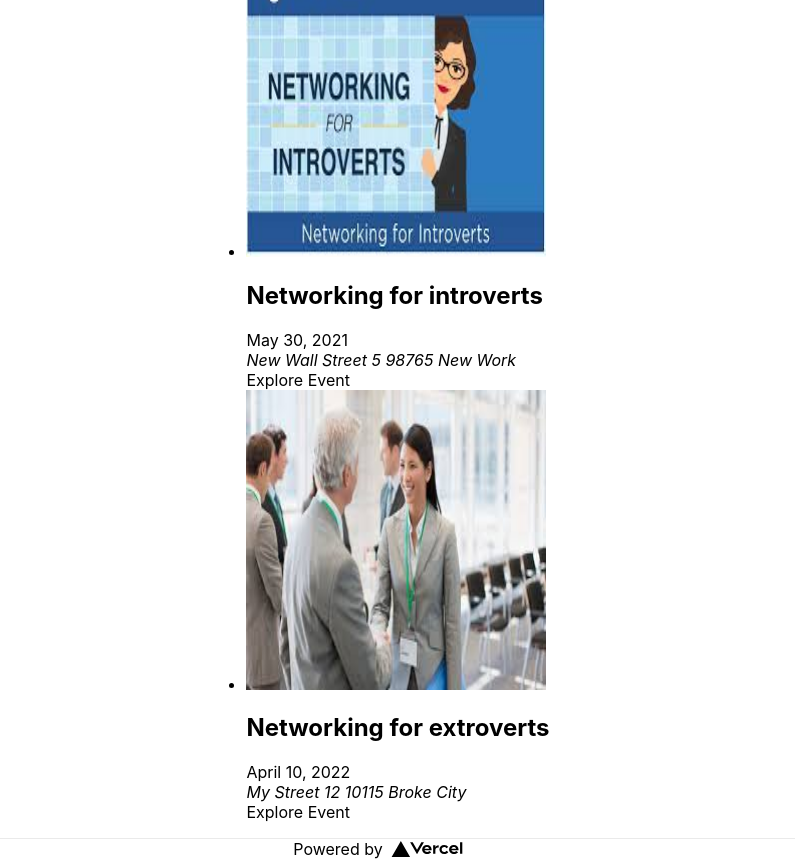
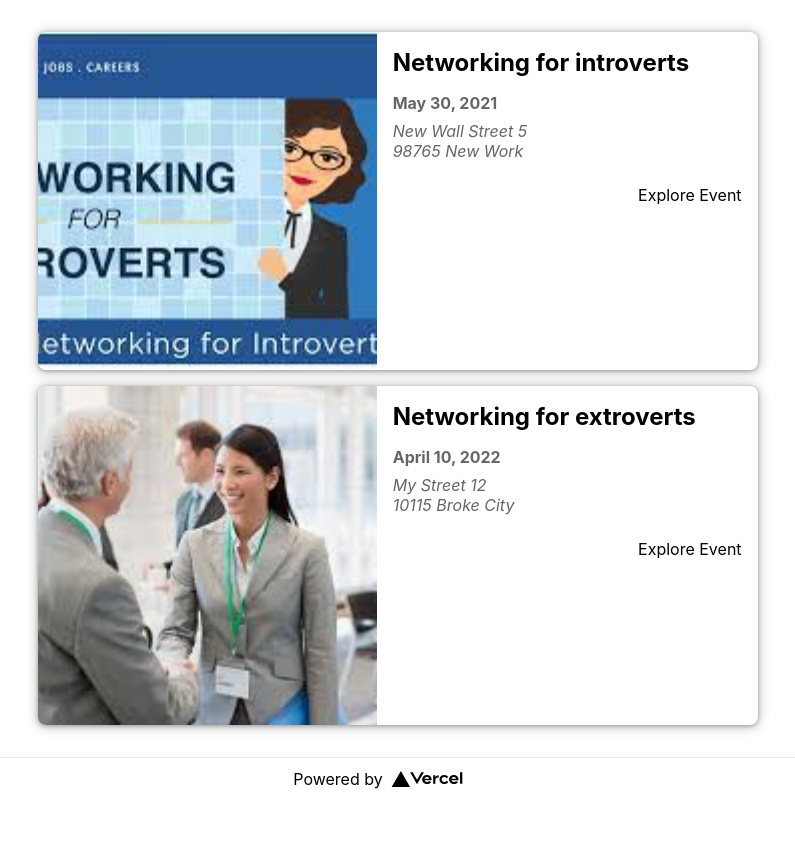
Before and after one commit to maustrauk/next-events, a Next.js app: page / in a window 1280 px wide. Shown: the whole page, without its empty margins (262-1057 px from the left). After the commit the page ends 800 px from the top, so only its background shows below. Built offline with nearby package versions, Linux system fonts and the light colour scheme.

Commit message:
Adding event-item styles

```diff
--- a/components/events/event-item.js
+++ b/components/events/event-item.js
@@ -1,6 +1,8 @@
 import Image from 'next/image';
 import Link from 'next/link';
 import PropTypes from 'prop-types';
+
+import classes from './event-item.module.css';
 
 const EventItem = (props) => {
 
@@ -17,19 +19,19 @@
     const exploreLink = `/events/${id}`;
 
     return (
-        <li>
-            <Image src={'/' + image} alt={title} width={300} height={300}/>
-            <div>
-                <div>
+        <li className={classes.item}>
+            <Image src={'/' + image} alt={title} width={400} height={400} className={classes.image}/>
+            <div className={classes.content}>
+                <div className={classes.summary}>
                     <h2>{title}</h2>
-                    <div>
+                    <div className={classes.date}>
                         <time>{humanReadableDate}</time>
                     </div>
-                    <div>
+                    <div className={classes.address}>
                         <address>{formattedAddress}</address>
                     </div>
                 </div>
-                <div>
+                <div className={classes.actions}>
                     <Link href={exploreLink}>Explore Event</Link>
                 </div>
             </div>
--- /dev/null
+++ b/components/events/event-item.module.css
@@ -0,0 +1,103 @@
+.item {
+    box-shadow: 0 1px 4px rgba(0, 0, 0, 0.3), 0 1px 12px 2px rgba(0, 0, 0, 0.2);
+    border-radius: 8px;
+    overflow: hidden;
+    background-color: white;
+    margin: 1rem;
+    display: flex;
+    flex-direction: column;
+    gap: 1rem;
+  }
+
+  .item .image {
+    width: 100%;
+    object-fit: cover;
+    height: 10rem;
+  }
+
+  .content {
+    width: 100%;
+    padding: 0 1rem;
+    text-align: center;
+  }
+
+  .content h2 {
+    margin: 0.5rem 0;
+  }
+
+  .date,
+  .address {
+    display: flex;
+    gap: 0.5rem;
+    align-items: center;
+  }
+
+  .date svg,
+  .address svg {
+    width: 1.25rem;
+    height: 1.25rem;
+    color: #666666;
+  }
+
+  .content time {
+    color: #666666;
+    font-weight: bold;
+  }
+
+  .content address {
+    margin: 0.5rem 0;
+    color: #666666;
+    white-space: pre;
+  }
+
+  .actions {
+    display: flex;
+    flex-direction: column;
+    padding: 1rem;
+  }
+
+  .actions a {
+    display: block;
+  }
+
+  .actions a span {
+    vertical-align: middle;
+  }
+
+  .icon {
+    margin-left: 0.5rem;
+    display: inline-flex;
+    justify-content: center;
+    align-items: center;
+  }
+
+  .icon svg {
+    width: 1.25rem;
+    height: 1.25rem;
+  }
+
+  @media (min-width: 768px) {
+    .item {
+      flex-direction: row;
+    }
+
+    .item img {
+      width: 40%;
+      height: 14rem;
+    }
+
+    .content {
+      width: 60%;
+      padding: 0;
+      text-align: left;
+    }
+
+    .content h2 {
+      margin: 1rem 0;
+    }
+
+    .actions {
+      flex-direction: row;
+      justify-content: flex-end;
+    }
+  }
```
